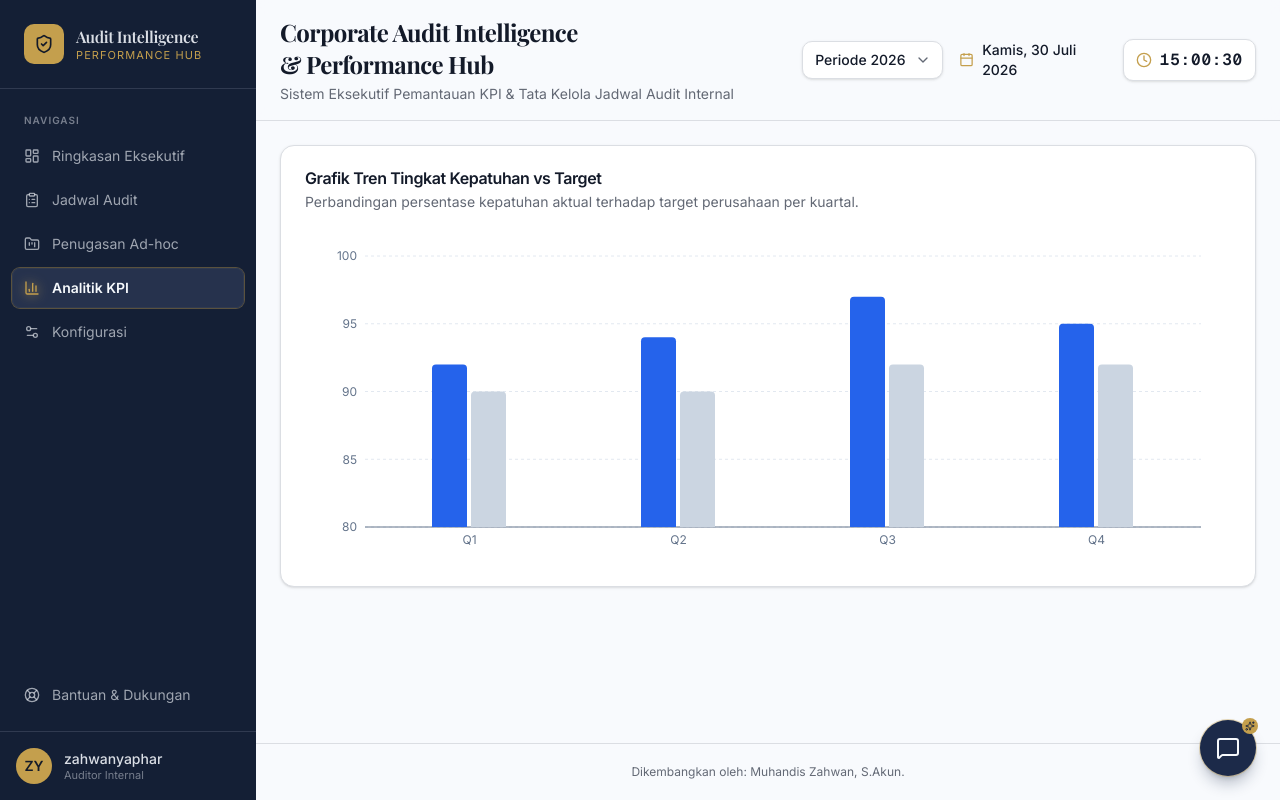
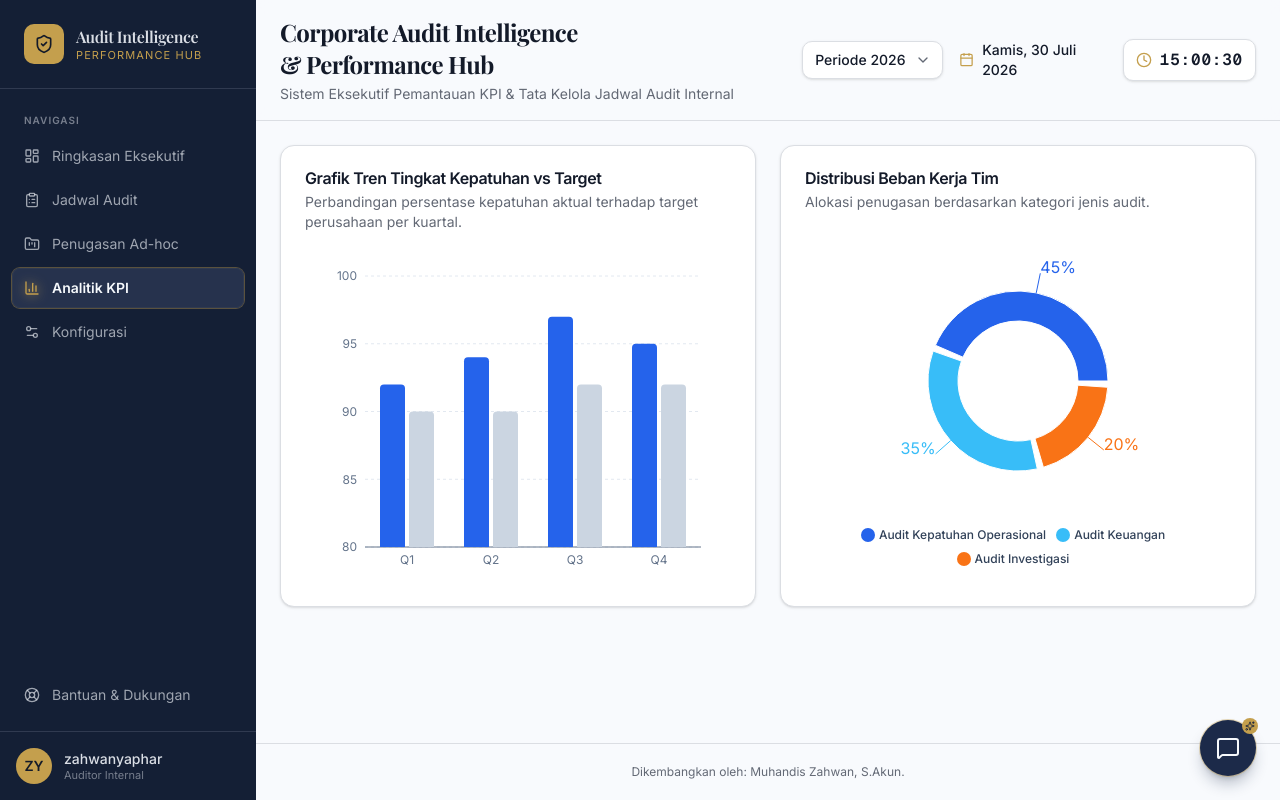
Before and after one commit to muhandiszahwann/KPI-Zahwan, a Next.js app: page / in a window 1280 px wide. Both pictures are taken after a click on the button "Analitik KPI". Built offline with nearby package versions, Linux system fonts and the light colour scheme; a web font is replaced by a local one.

Commit message:
Update AnalitikKPI.tsx

```diff
--- a/components/views/AnalitikKPI.tsx
+++ b/components/views/AnalitikKPI.tsx
@@ -2,9 +2,9 @@
 
 import React from "react"
 import { Card, CardContent, CardHeader, CardTitle, CardDescription } from "@/components/ui/card"
-import { BarChart, Bar, XAxis, YAxis, Tooltip, ResponsiveContainer, CartesianGrid } from "recharts"
+import { BarChart, Bar, XAxis, YAxis, Tooltip, ResponsiveContainer, CartesianGrid, PieChart, Pie, Cell, Legend } from "recharts"
 
-// Data Tren Kepatuhan per Kuartal sesuai gambar asli
+// Data Tren Kepatuhan per Kuartal
 const dataKepatuhanKuartal = [
   { kuartal: "Q1", target: 90, realisasi: 92 },
   { kuartal: "Q2", target: 90, realisasi: 94 },
@@ -12,9 +12,20 @@ const dataKepatuhanKuartal = [
   { kuartal: "Q4", target: 92, realisasi: 95 },
 ]
 
+// Data Distribusi Beban Kerja Tim
+const dataDistribusiTim = [
+  { name: "Audit Kepatuhan Operasional", value: 45, color: "#2563eb" }, // Biru
+  { name: "Audit Keuangan", value: 35, color: "#38bdf8" },              // Biru Muda
+  { name: "Audit Investigasi", value: 20, color: "#f97316" },           // Orange
+]
+
 export function AnalitikKPI() {
   return (
     <div className="space-y-6">
+      {/* Grid: 1 kolom di HP, 2 kolom berdampingan di Layar Besar (lg) */}
+      <div className="grid grid-cols-1 lg:grid-cols-2 gap-6">
+
+        {/* Kolom 1: Grafik Batang Kepatuhan */}
         <Card className="col-span-1">
           <CardHeader>
             <CardTitle>Grafik Tren Tingkat Kepatuhan vs Target</CardTitle>
@@ -31,12 +42,50 @@ export function AnalitikKPI() {
                 <Tooltip
                   contentStyle={{ backgroundColor: "#ffffff", borderRadius: "8px", border: "1px solid #e2e8f0" }}
                 />
-              <Bar dataKey="realisasi" fill="#2563eb" name="Realisasi Aktual" radius={[4, 4, 0, 0]} barSize={35} />
-              <Bar dataKey="target" fill="#cbd5e1" name="Target Perusahaan" radius={[4, 4, 0, 0]} barSize={35} />
+                <Bar dataKey="realisasi" fill="#2563eb" name="Realisasi Aktual" radius={[4, 4, 0, 0]} barSize={25} />
+                <Bar dataKey="target" fill="#cbd5e1" name="Target Perusahaan" radius={[4, 4, 0, 0]} barSize={25} />
               </BarChart>
             </ResponsiveContainer>
           </CardContent>
         </Card>
+
+        {/* Kolom 2: Grafik Pie/Donut Distribusi Beban Kerja Tim */}
+        <Card className="col-span-1">
+          <CardHeader>
+            <CardTitle>Distribusi Beban Kerja Tim</CardTitle>
+            <CardDescription>
+              Alokasi penugasan berdasarkan kategori jenis audit.
+            </CardDescription>
+          </CardHeader>
+          <CardContent className="h-[350px]">
+            <ResponsiveContainer width="100%" height="100%">
+              <PieChart>
+                <Pie
+                  data={dataDistribusiTim}
+                  cx="50%"
+                  cy="50%"
+                  innerRadius={60}
+                  outerRadius={90}
+                  paddingAngle={4}
+                  dataKey="value"
+                  label={({ name, percent }) => `${(percent * 100).toFixed(0)}%`}
+                >
+                  {dataDistribusiTim.map((entry, index) => (
+                    <Cell key={`cell-${index}`} fill={entry.color} />
+                  ))}
+                </Pie>
+                <Tooltip />
+                <Legend
+                  verticalAlign="bottom"
+                  height={36}
+                  formatter={(value) => <span className="text-xs text-slate-700 font-medium">{value}</span>}
+                />
+              </PieChart>
+            </ResponsiveContainer>
+          </CardContent>
+        </Card>
+
+      </div>
     </div>
   )
 }
```
Lines whose indentation alone changed are shown as unchanged.
